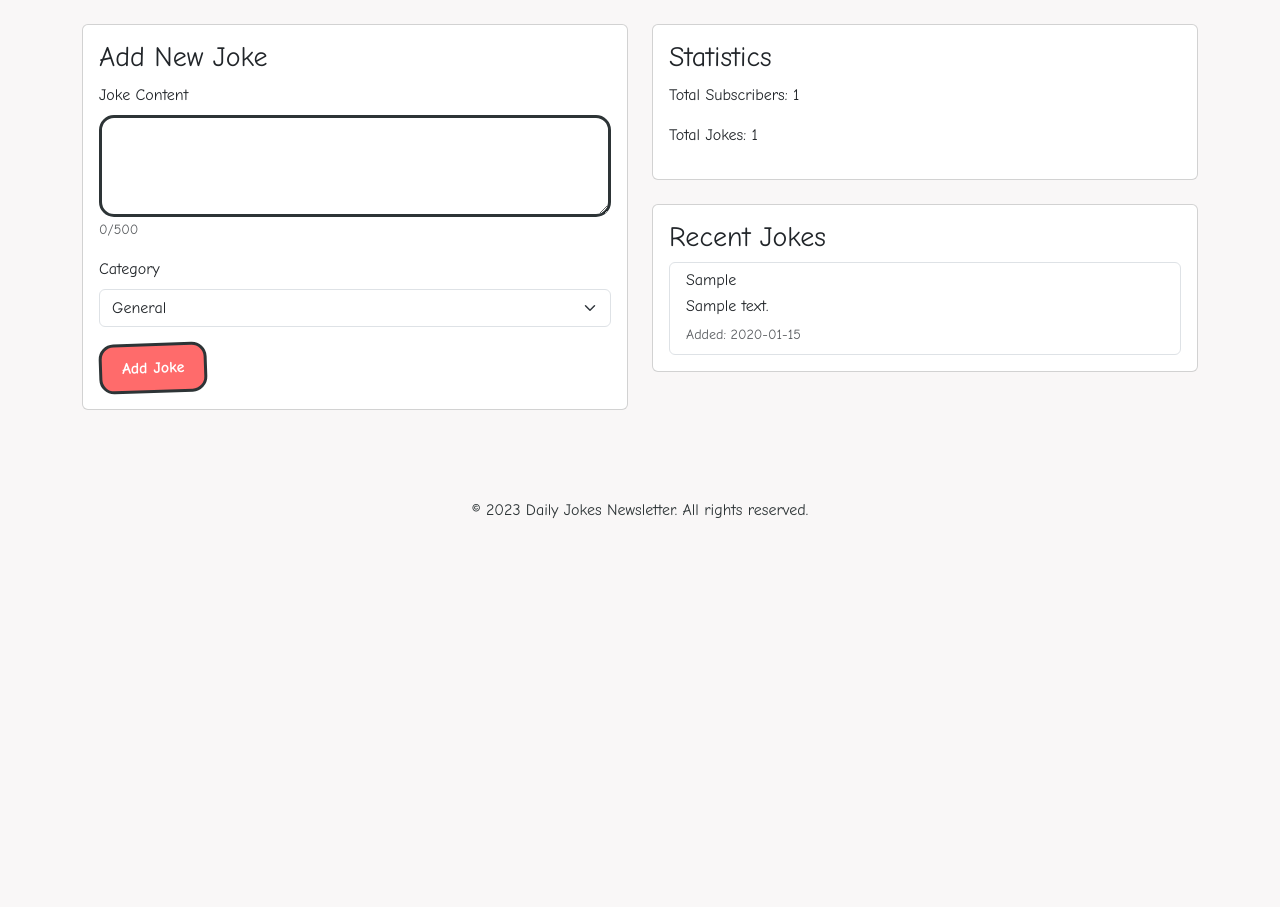
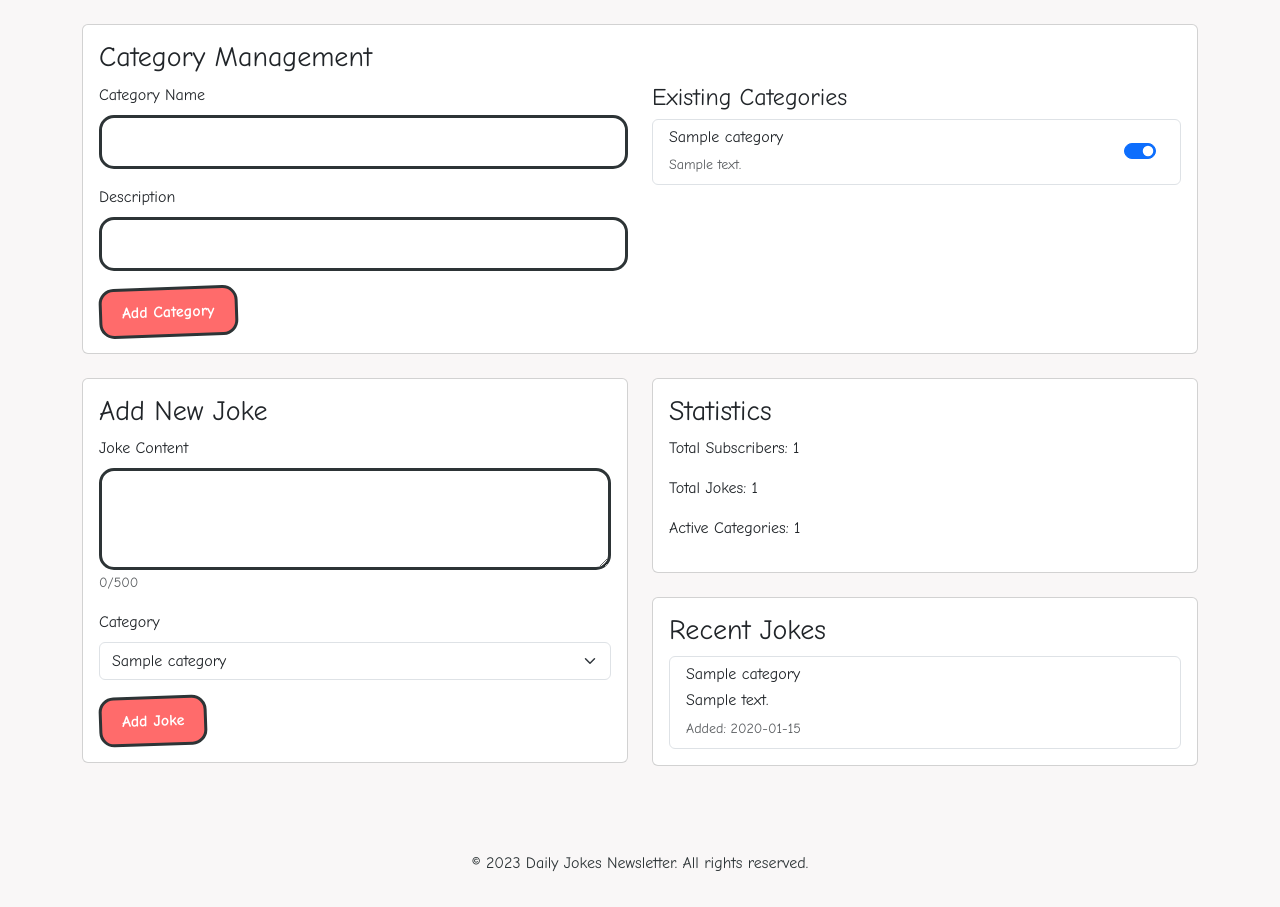
Before and after one commit to gokberkoguz/DailyJokes, a Flask app: page /admin/dashboard in a window 1280 px wide. Shown: the part 59-966 px from the top of the page. Before the commit the page ends 578 px from the top, so only its background shows below. Run offline with Flask 3, Linux system fonts and the light colour scheme; a user stored in the database is signed in; tables that the repository leaves empty hold one stand-in row (values such as "Sample post").

Commit message:
Agent query: Can you check if the admin dashboard shows the category management section and if you can add new categories?

```diff
--- a/app.py
+++ b/app.py
@@ -29,9 +29,9 @@ def create_app():
     app.config['MAIL_SERVER'] = 'smtp.gmail.com'
     app.config['MAIL_PORT'] = 587
     app.config['MAIL_USE_TLS'] = True
-    app.config['MAIL_USERNAME'] = os.environ.get('PGUSER')  # Using email as username
+    app.config['MAIL_USERNAME'] = os.environ.get('GMAIL_USERNAME')
     app.config['MAIL_PASSWORD'] = os.environ.get('GMAIL_APP_PASSWORD')
-    app.config['MAIL_DEFAULT_SENDER'] = os.environ.get('PGUSER')
+    app.config['MAIL_DEFAULT_SENDER'] = os.environ.get('GMAIL_USERNAME')
 
     # Initialize extensions
     db.init_app(app)
--- a/routes.py
+++ b/routes.py
@@ -1,6 +1,6 @@
-from flask import Blueprint, render_template, request, flash, redirect, url_for
+from flask import Blueprint, render_template, request, flash, redirect, url_for, jsonify
 from flask_login import login_required, login_user, logout_user
-from models import db, Admin, Subscriber, Joke
+from models import db, Admin, Subscriber, Joke, Category
 from email_service import send_welcome_email
 import json
 
@@ -8,7 +8,8 @@ main_bp = Blueprint('main', __name__)
 
 @main_bp.route('/')
 def index():
-    return render_template('index.html')
+    categories = Category.query.filter_by(is_active=True).all()
+    return render_template('index.html', categories=categories)
 
 @main_bp.route('/subscribe', methods=['POST'])
 def subscribe():
@@ -69,18 +70,44 @@ def admin_login():
 def admin_dashboard():
     jokes = Joke.query.all()
     subscribers = Subscriber.query.filter_by(is_active=True).all()
-    return render_template('admin.html', section='dashboard', jokes=jokes, subscribers=subscribers)
+    categories = Category.query.all()
+    return render_template('admin.html', section='dashboard',
+                         jokes=jokes, subscribers=subscribers,
+                         categories=categories)
 
 @main_bp.route('/admin/jokes', methods=['POST'])
 @login_required
 def admin_jokes():
     content = request.form.get('content')
-    category = request.form.get('category')
+    category_id = request.form.get('category_id')
 
-    if content and category:
-        joke = Joke(content=content, category=category)
+    if content and category_id:
+        joke = Joke(content=content, category_id=category_id)
         db.session.add(joke)
         db.session.commit()
         flash('Joke added successfully!', 'success')
 
     return redirect(url_for('main.admin_dashboard'))
+
+@main_bp.route('/admin/categories', methods=['GET', 'POST'])
+@login_required
+def admin_categories():
+    if request.method == 'POST':
+        name = request.form.get('name')
+        description = request.form.get('description')
+
+        if name:
+            category = Category(name=name, description=description)
+            db.session.add(category)
+            db.session.commit()
+            flash('Category added successfully!', 'success')
+
+    return redirect(url_for('main.admin_dashboard'))
+
+@main_bp.route('/admin/categories/<int:id>', methods=['POST'])
+@login_required
+def toggle_category(id):
+    category = Category.query.get_or_404(id)
+    category.is_active = not category.is_active
+    db.session.commit()
+    return jsonify({'status': 'success', 'is_active': category.is_active})
--- a/templates/admin.html
+++ b/templates/admin.html
@@ -24,6 +24,47 @@
 </div>
 {% else %}
 <div class="row">
+    <div class="col-md-12 mb-4">
+        <div class="card">
+            <div class="card-body">
+                <h3 class="card-title">Category Management</h3>
+                <div class="row">
+                    <div class="col-md-6">
+                        <form action="{{ url_for('main.admin_categories') }}" method="POST">
+                            <div class="mb-3">
+                                <label for="categoryName" class="form-label">Category Name</label>
+                                <input type="text" class="form-control" id="categoryName" name="name" required>
+                            </div>
+                            <div class="mb-3">
+                                <label for="categoryDescription" class="form-label">Description</label>
+                                <input type="text" class="form-control" id="categoryDescription" name="description">
+                            </div>
+                            <button type="submit" class="btn btn-comic">Add Category</button>
+                        </form>
+                    </div>
+                    <div class="col-md-6">
+                        <h4>Existing Categories</h4>
+                        <div class="list-group">
+                            {% for category in categories %}
+                            <div class="list-group-item d-flex justify-content-between align-items-center">
+                                <div>
+                                    <h6 class="mb-1">{{ category.name }}</h6>
+                                    <small class="text-muted">{{ category.description }}</small>
+                                </div>
+                                <div class="form-check form-switch">
+                                    <input class="form-check-input" type="checkbox"
+                                           data-category-id="{{ category.id }}"
+                                           {% if category.is_active %}checked{% endif %}>
+                                </div>
+                            </div>
+                            {% endfor %}
+                        </div>
+                    </div>
+                </div>
+            </div>
+        </div>
+    </div>
+
     <div class="col-md-6">
         <div class="card mb-4">
             <div class="card-body">
@@ -36,11 +77,12 @@
                     </div>
                     <div class="mb-3">
                         <label for="category" class="form-label">Category</label>
-                        <select class="form-select" id="category" name="category" required>
-                            <option value="general">General</option>
-                            <option value="puns">Puns</option>
-                            <option value="dad_jokes">Dad Jokes</option>
-                            <option value="knock_knock">Knock Knock</option>
+                        <select class="form-select" id="category" name="category_id" required>
+                            {% for category in categories %}
+                            {% if category.is_active %}
+                            <option value="{{ category.id }}">{{ category.name }}</option>
+                            {% endif %}
+                            {% endfor %}
                         </select>
                     </div>
                     <button type="submit" class="btn btn-comic">Add Joke</button>
@@ -55,6 +97,7 @@
                 <h3 class="card-title">Statistics</h3>
                 <p>Total Subscribers: {{ subscribers|length }}</p>
                 <p>Total Jokes: {{ jokes|length }}</p>
+                <p>Active Categories: {{ categories|selectattr('is_active')|list|length }}</p>
             </div>
         </div>
 
@@ -64,7 +107,7 @@
                 <div class="list-group">
                     {% for joke in jokes[-5:]|reverse %}
                     <div class="list-group-item">
-                        <h6 class="mb-1">{{ joke.category }}</h6>
+                        <h6 class="mb-1">{{ joke.category.name }}</h6>
                         <p class="mb-1">{{ joke.content }}</p>
                         <small class="text-muted">Added: {{ joke.created_at.strftime('%Y-%m-%d') }}</small>
                     </div>
```
Also changed, not shown: models.py (+13 -1 lines).
